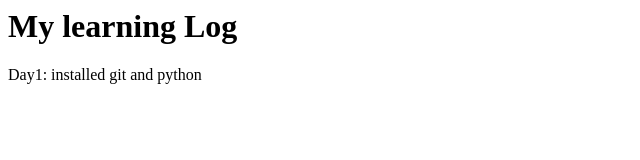
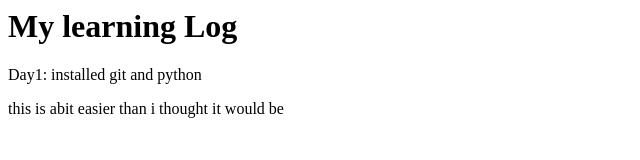
Before and after one commit to johnny-church/learning-log, a plain HTML site: page index.html in a window 1280 px wide. Shown: the whole page, without its empty margins (0-640 px from the left). Drawn offline with Linux system fonts and the light colour scheme.

Commit message:
changes happenning here

```diff
--- a/index.html
+++ b/index.html
@@ -1,2 +1,3 @@
 <h1>My learning Log</h1>
 <p>Day1: installed  git and python</p>
+<P> this is abit easier than i thought it would be </P>
```
